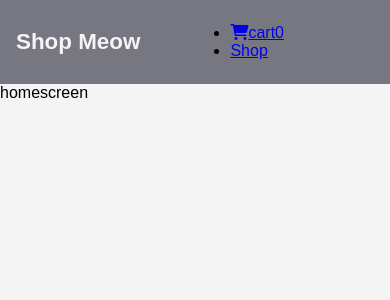
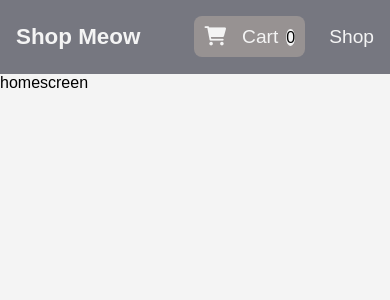
Before and after one commit to Shadi-Isshac/MERN_eCommerce, a React (Create React App) app in the folder frontend/: page / in a window 390 px wide. Shown: the top 300 px of the page. Built offline with nearby package versions, Linux system fonts and the light colour scheme.

Commit message:
navbar css added. hamburger menu created with hover effect

```diff
--- a/frontend/src/components/Navbar.css
+++ b/frontend/src/components/Navbar.css
@@ -13,3 +13,66 @@
     font-size: 1.4rem;
     cursor: pointer;
 }
+
+.navbar__links {
+    display: flex;
+    list-style: none;
+    align-items: center;
+}
+
+.navbar__links > li {
+    padding-left: 1.5rem;
+}
+
+.navbar__links > li > a {
+    text-decoration: none;
+    color: #f4f4f4;
+    font-size:  1.2rem;
+    align-items: center;
+}
+
+.cart {
+    padding-left: 1rem;
+
+}
+
+.cart__link {
+    background-color: rgb(151, 146, 146);
+    padding: 10px;
+    border-radius: 8px;
+
+}
+
+.cart__link:hover {
+    background: #040404;
+    color: #f4f4f4;
+}
+
+.cartlogo__badge{
+    background-color: #f4f4f4;
+    color: #040404;
+    border-radius: 50%;
+    margin-left: 8px;
+    color: #040404;
+    font-size: 1rem;
+}
+
+.hamburger__menu {
+    width: 30px;
+    height: 30px;
+    display: none;
+    flex-direction: column;
+    justify-content: space-between;
+    align-items: center;
+    cursor: pointer;
+}
+
+.hamburger__menu > div {
+    width: 100%;
+    height: 3px;
+    background: #f4f4f4;
+}
+
+.hamburger__menu:hover > div {
+    background: #040404;
+}
--- a/frontend/src/components/Navbar.js
+++ b/frontend/src/components/Navbar.js
@@ -11,17 +11,17 @@ const navbar = () => {
 
       <ul className="navbar__links">
         <li>
-            <Link to="/cart">
+            <Link to="/cart" className="cart__link">
               <i className="fas fa-shopping-cart"></i>
-              cart
+             <span className='cart'>
+               Cart
+               </span>
             <span className="cartlogo__badge">0</span>
+
             </Link>
         </li>
         <li>
-            <Link to="/">
-              Shop
-            <span className="cartlogo__badge"></span>
-            </Link>
+            <Link to="/">Shop</Link>
         </li>
       </ul>
 
```
